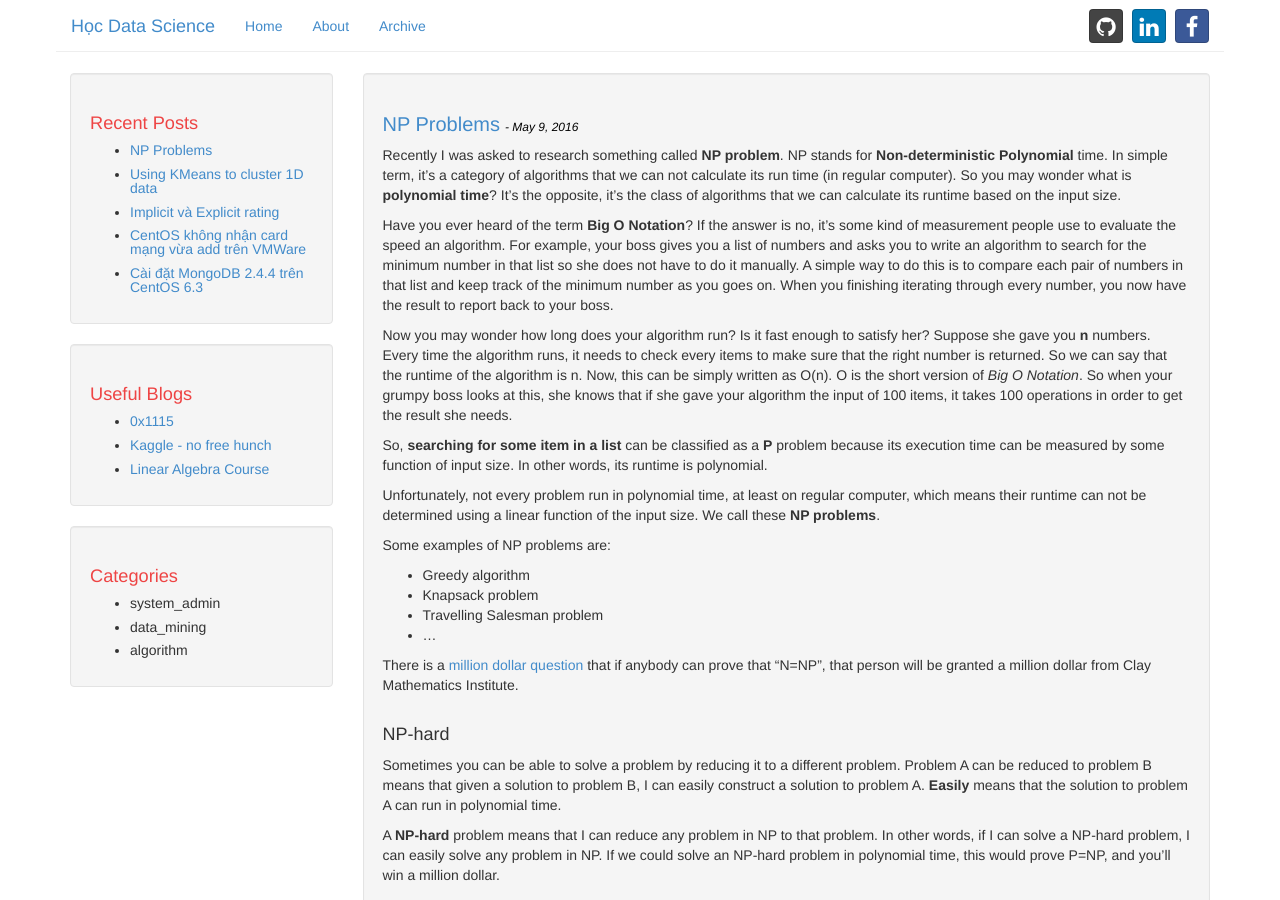
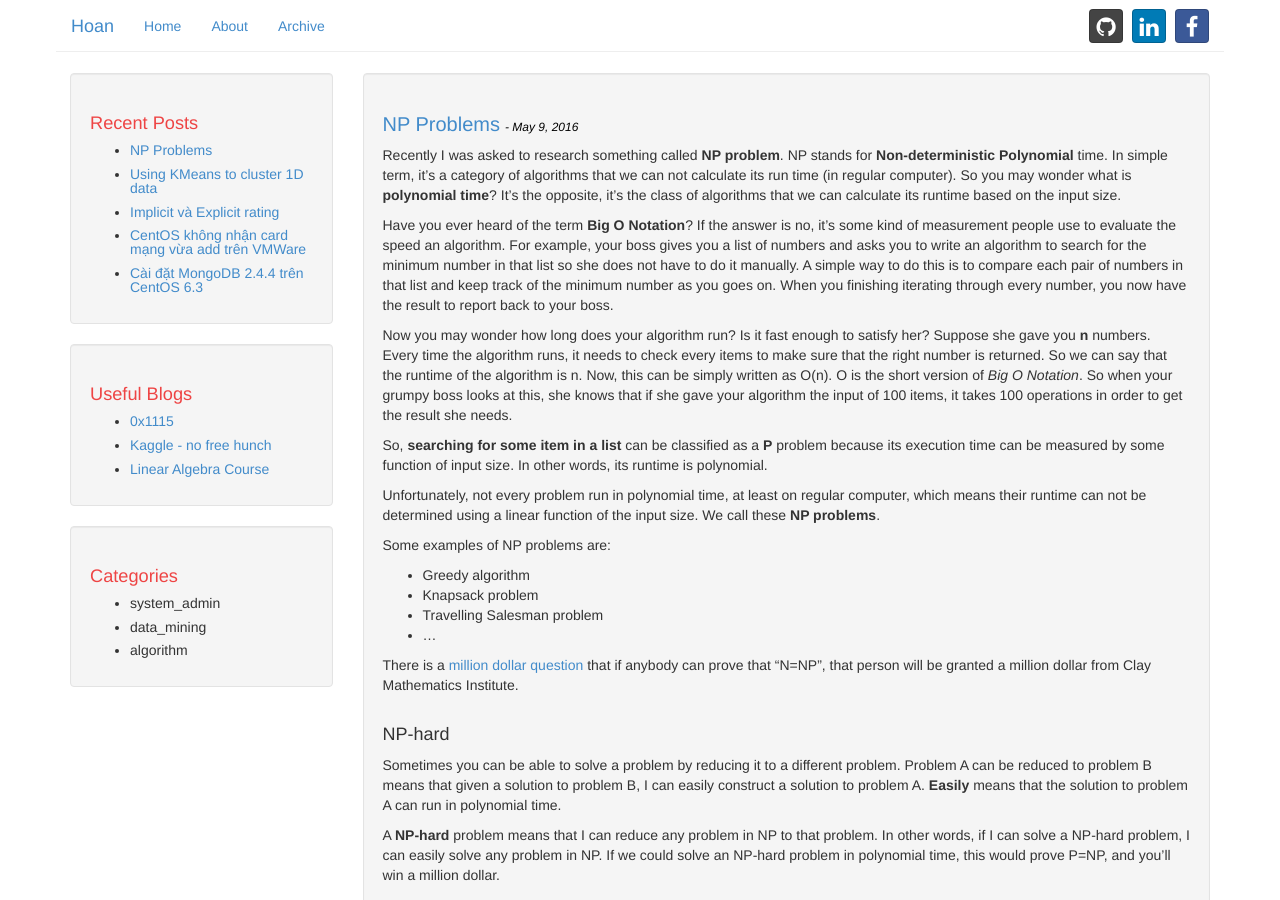
Before and after one commit to hoanvu/hoanvu.github.io, a Jekyll site: the page built from index.html, in a window 1280 px wide and 900 px high. Built offline with Jekyll 4.4.1, drawn with Linux system fonts in a browser that asks for light colours; the list of posts is cut into pages by our own code.

Commit message:
change blog name

```diff
--- a/_includes/header.html
+++ b/_includes/header.html
@@ -3,7 +3,7 @@
 
 <head>
     <meta charset="UTF-8">
-    <title>Học Data Science</title><!-- {{ site.name }} -->
+    <title>Hoan</title><!-- {{ site.name }} -->
     <meta name="viewport" content="width=device-width, initial-scale=1.0">
     <script src="{{ site.baseurl }}/js/jquery.min.js"></script>
     <script src="{{ site.baseurl }}/js/bootstrap.min.js"></script>
@@ -27,7 +27,7 @@
                   <span class="icon-bar"></span>
                   <span class="icon-bar"></span>
                 </button>
-                <a class="navbar-brand" href="{{ site.baseurl }}/">Học Data Science<!-- {{ site.name }} --></a>
+                <a class="navbar-brand" href="{{ site.baseurl }}/">Hoan<!-- {{ site.name }} --></a>
               </div>
               <div class="collapse navbar-collapse" id="bs-example-navbar-collapse-1">
                 <ul class="nav navbar-nav">
```
